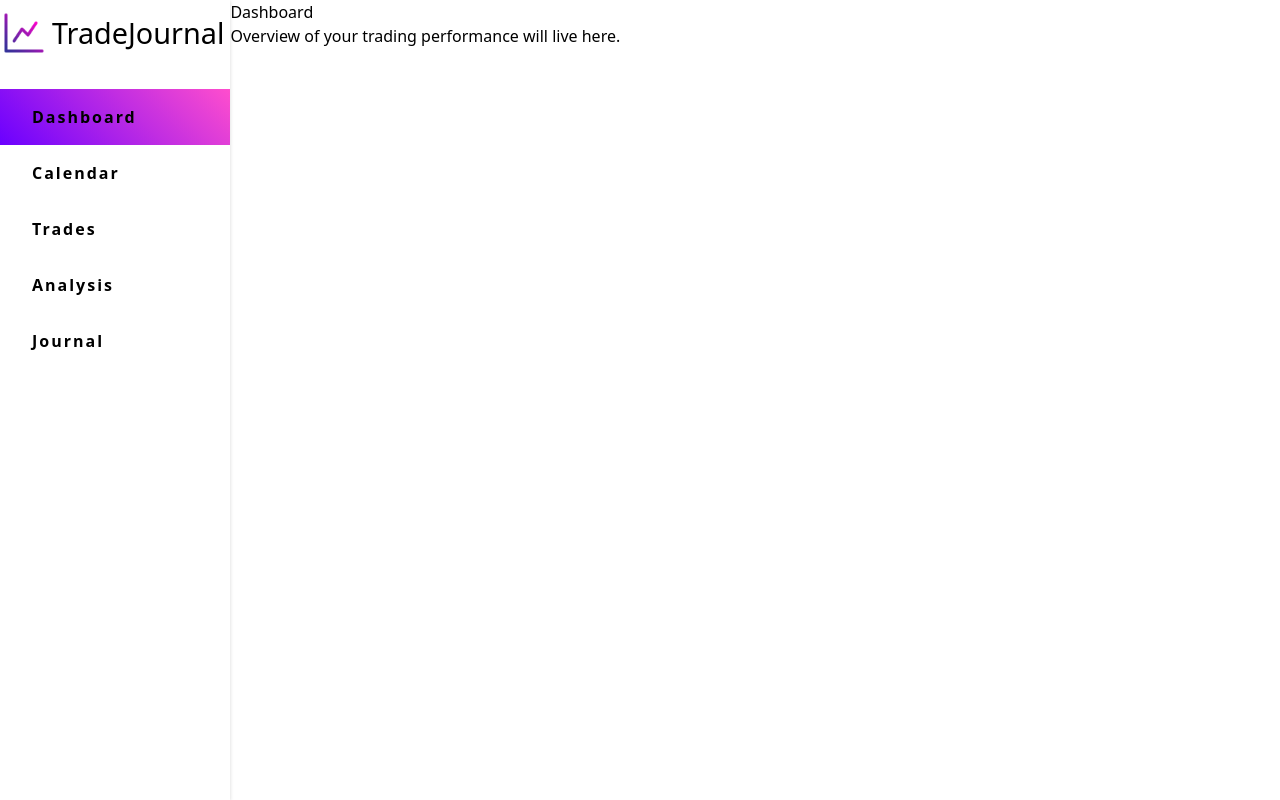
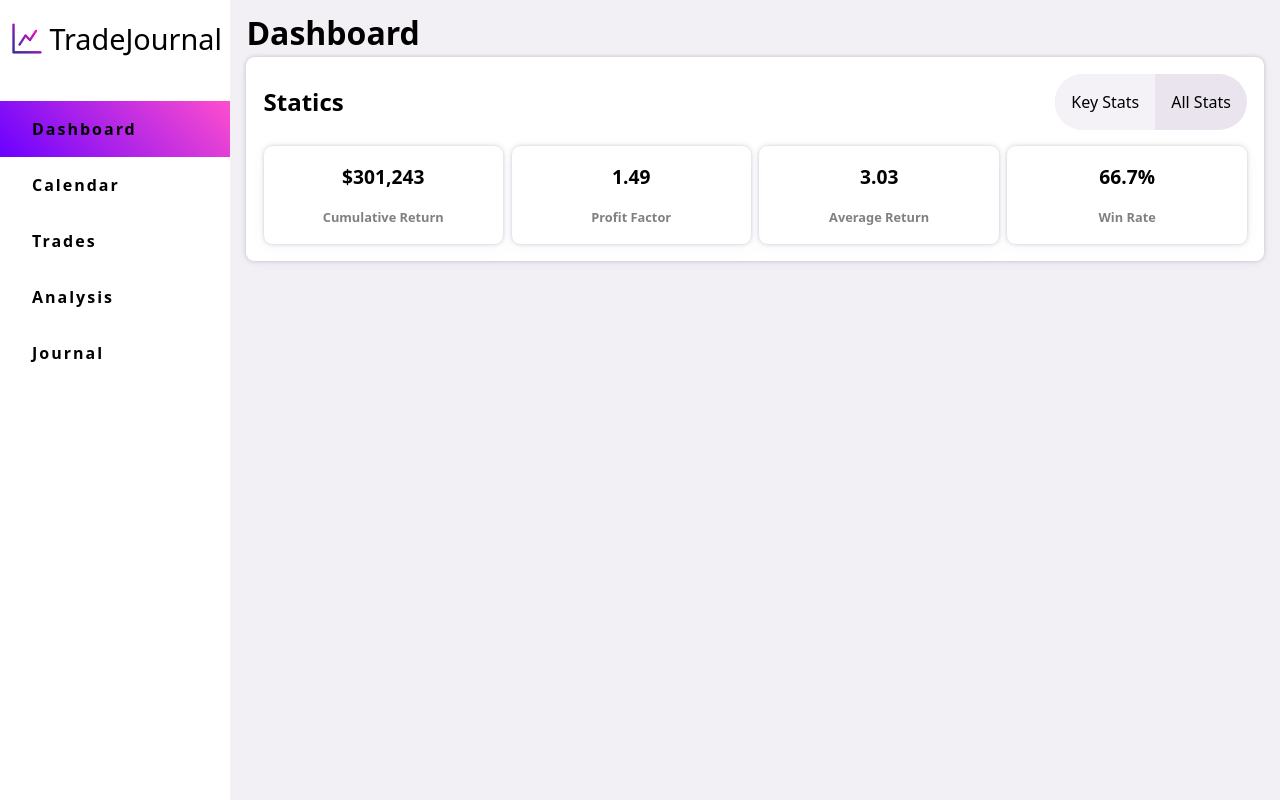
Before and after one commit to yousebastian1618/tradejournal, a Next.js app: page /dashboard in a window 1280 px wide. Built offline with nearby package versions, Linux system fonts and the light colour scheme.

Commit message:
added dashboard statistics with dummy data

```diff
--- a/src/app/(app)/MainPage.tsx
+++ b/src/app/(app)/MainPage.tsx
@@ -2,6 +2,7 @@
 import {ReactNode, useMemo} from "react"
 import {usePathname} from "next/navigation";
 import {SidebarItems} from "@/objects";
+import './styleMainPage.scss';
 
 type props = {
   children: ReactNode;
@@ -21,7 +22,7 @@ export default function MainPage({ children }: props) {
   return (
     <div className={'main-page'}>
       <div className={'main-page__header'}>
-        <h1 className={'main-page__title'}>{currentPageLabel}</h1>
+        <h1 className={'title'}>{currentPageLabel}</h1>
       </div>
       <div className={'main-page__content'}>
         {children}
--- a/src/app/(app)/dashboard/page.tsx
+++ b/src/app/(app)/dashboard/page.tsx
@@ -1,5 +1,9 @@
+import DashboardStatistics from "@/components/Dashboard/Statistics/Statistics";
+
 export default function DashboardPage() {
   return (
-    <p>Overview of your trading performance will live here.</p>
+    <div className={'dashboard'}>
+      <DashboardStatistics />
+    </div>
   )
 }
--- a/src/app/(app)/dashboard/style.scss
+++ b/src/app/(app)/dashboard/style.scss
@@ -0,0 +1,3 @@
+.dashboard {
+  width: 100%;
+}
--- /dev/null
+++ b/src/app/(app)/styleMainPage.scss
@@ -0,0 +1,13 @@
+.main-page {
+  padding: 1ex 1rem;
+  width: 100%;
+  background-color: #F3F0F5;
+  &__header {
+    .title {
+      font-size: 2rem;
+      font-weight: bold;
+    }
+  }
+  &__content {
+  }
+}
--- a/src/app/globals.css
+++ b/src/app/globals.css
@@ -28,3 +28,13 @@ body {
   /*color: var(--foreground);*/
   /*font-family: Arial, Helvetica, sans-serif;*/
 }
+.component-title {
+  font-size: 1.5rem;
+  font-weight: bold;
+}
+
+.small-label {
+  font-size: 0.8rem;
+  font-weight: bold;
+  color: gray;
+}
--- /dev/null
+++ b/src/components/Dashboard/Statistics/Statistics.tsx
@@ -0,0 +1,59 @@
+'use client';
+import './style.scss';
+import {formatNumber} from "@/helpers";
+import {sampleDashboardStatisticsKeyStats, sampleDashboardStatisticsRestStats, sampleDashboardStatisticsTimeStats} from "@/objects";
+import {useState} from "react";
+
+const keyStats = sampleDashboardStatisticsKeyStats;
+const restStats = sampleDashboardStatisticsRestStats;
+const timeStats = sampleDashboardStatisticsTimeStats;
+
+export default function DashboardStatistics() {
+
+  const [stats, setStats] = useState('keyStats');
+
+  return (
+    <div className={'dashboard-statistics'}>
+      <div className={'dashboard-statistics-header'}>
+        <h1 className={'component-title'}>Statics</h1>
+        <span className={'stats-toggle'}>
+          <span className={stats === 'keyStats' ? 'selected' : ''} onClick={() => setStats('keyStats')}>
+            Key Stats
+          </span>
+          <span className={stats === 'allStats' ? 'selected' : ''} onClick={() => setStats('allStats')}>
+            All Stats
+          </span>
+        </span>
+      </div>
+      <div className={'statistics'}>
+        {keyStats.map((item) =>
+          <div className={'statistics-item'} key={item.name}>
+            <h3 className={'statistics-value'}>{formatNumber(item.value, item.format)}</h3>
+            <p className={'small-label'}>{item.label}</p>
+          </div>
+        )}
+      </div>
+      {stats === 'allStats' ? (
+        <>
+          <div className={'statistics'}>
+            {restStats.map((item) =>
+              <div className={'statistics-item'} key={item.name}>
+                <h3 className={'statistics-value'}>{formatNumber(item.value, item.format)}</h3>
+                <p className={'small-label'}>{item.label}</p>
+              </div>
+            )}
+          </div>
+          <div className={'statistics'}>
+            {timeStats.map((item) =>
+              <div className={'statistics-item'} key={item.name}>
+                <h3 className={'statistics-value'}>{formatNumber(item.value, item.format)}</h3>
+                <p className={'small-label'}>{item.label}</p>
+              </div>
+            )}
+          </div>
+        </>
+      ) : <></>}
+
+    </div>
+  )
+}
--- /dev/null
+++ b/src/components/Dashboard/Statistics/style.scss
@@ -0,0 +1,53 @@
+.dashboard-statistics {
+  border-radius: 1ex;
+  padding: 2ex;
+  width: 100%;
+  background-color: white;
+  box-shadow: rgba(67, 71, 85, 0.27) 0 0 0.25em, rgba(90, 125, 188, 0.05) 0 0.25em 1em;
+  &-header {
+    display: flex;
+    justify-content: space-between;
+    align-items: center;
+    margin-bottom: 1rem;
+    .stats-toggle {
+      display: flex;
+      background-color: #E9E4ED;
+      border-radius: 2rem;
+      & > * {
+        padding: 1rem;
+        text-align: center;
+        cursor: pointer;
+        border-radius: 2rem 0 0 2rem;
+        &:last-child {
+          border-radius: 0 2rem 2rem 0;
+        }
+        &:hover {
+          background-color: #F4F2F7;
+        }
+      }
+    }
+  }
+  .statistics {
+    display: grid;
+    grid-template-columns: repeat(auto-fit, minmax(200px, 1fr));
+    gap: 1ex;
+    &-item {
+      box-shadow: rgba(67, 71, 85, 0.27) 0 0 0.25em, rgba(90, 125, 188, 0.05) 0 0.25em 1em;
+      border-radius: 1ex;
+      padding: 2ex;
+      display: flex;
+      flex-direction: column;
+      justify-content: center;
+      align-items: center;
+      gap: 1rem;
+      .statistics-value {
+        font-size: 1.2rem;
+        font-weight: bold;
+      }
+    }
+  }
+}
+
+.selected {
+  background-color: #F4F2F7;
+}
--- a/src/components/Sidebar/style.scss
+++ b/src/components/Sidebar/style.scss
@@ -12,6 +12,7 @@
       align-items: center;
       gap: 0.25rem;
       flex-wrap: nowrap;
+      padding: 1ex;
       &__image-container {
         position: relative;
         width: 3rem;
@@ -53,6 +54,6 @@
   &:hover {
     //background-color: var(--color1);
     //box-shadow: rgba(0, 0, 0, 0.35) 0 5px 15px;
-    box-shadow: rgba(0, 0, 0, 0.1) 0px 10px 50px;
+    box-shadow: rgba(0, 0, 0, 0.1) 0 10px 50px;
   }
 }
--- /dev/null
+++ b/src/helpers/index.ts
@@ -0,0 +1,24 @@
+export const formatNumber = (value: number, type: string) => {
+  if (type === 'currency') {
+    return new Intl.NumberFormat('en-US', {
+      style: 'currency',
+      currency: 'USD',
+      maximumFractionDigits: 0
+    }).format(value);
+  }
+  if (type === 'time') {
+    let seconds = value;
+    const days = Math.floor(seconds / 86400);
+    seconds %= 86400;
+    const hours = Math.floor(seconds / 3600);
+    seconds %= 3600;
+    const minutes = Math.floor(seconds / 60);
+    seconds %= 60;
+    if (days) return `${days}D ${hours}H ${minutes}M ${seconds}S`;
+    return `${hours}H ${minutes}M ${seconds}S`;
+  }
+  if (type === 'percentage') {
+    return value * 100 + '%';
+  }
+  return value;
+}
--- a/src/objects/index.ts
+++ b/src/objects/index.ts
@@ -28,3 +28,100 @@ export const SidebarItems: SidebarItem[] = [
     path: '/journal'
   }
 ]
+
+export const sampleDashboardStatisticsKeyStats = [
+  {
+    name: 'cumulativeReturn',
+    label: 'Cumulative Return',
+    format: 'currency',
+    value: 301243
+  },
+  {
+    name: 'profitFactor',
+    label: 'Profit Factor',
+    format: 'double',
+    value: 1.49
+  },
+  {
+    name: 'averageReturn',
+    label: 'Average Return',
+    format: 'double',
+    value: 3.03
+  },
+  {
+    name: 'winRate',
+    label: 'Win Rate',
+    format: 'percentage',
+    value: 0.667
+  }
+]
+
+export const sampleDashboardStatisticsRestStats = [
+  {
+    name: 'numberOfTrades',
+    label: 'Number of Trades',
+    format: 'number',
+    value: 35
+  },
+  {
+    name: 'numberOfWins',
+    label: 'Number of Wins',
+    format: 'number',
+    value: 20
+  },
+  {
+    name: 'numberOfLosses',
+    label: 'Number of Losses',
+    format: 'number',
+    value: 15
+  },
+  {
+    name: 'averageWin',
+    label: 'Average Win',
+    format: 'currency',
+    value: 13.77
+  },
+  {
+    name: 'averageLosses',
+    label: 'Average Losses',
+    format: 'currency',
+    value: 18.43
+  }
+]
+
+export const sampleDashboardStatisticsTimeStats = [
+  {
+    name: 'averageHoldTime',
+    label: 'Average Hold Time',
+    format: 'time',
+    value: 5999
+  },
+  {
+    name: 'winnersAverageHoldTime',
+    label: 'Winners Average Hold Time',
+    format: 'time',
+    value: 5999
+  },
+  {
+    name: 'losersAverageHoldTime',
+    label: 'Losers Average Hold Time',
+    format: 'time',
+    value: 2543
+  }
+]
+
+
+
+// cumulative return
+// profit factor
+// average return
+// win rate
+
+// month returns
+
+// recent trades
+
+// total return
+// profit factor
+// average return
+// win rate
```
